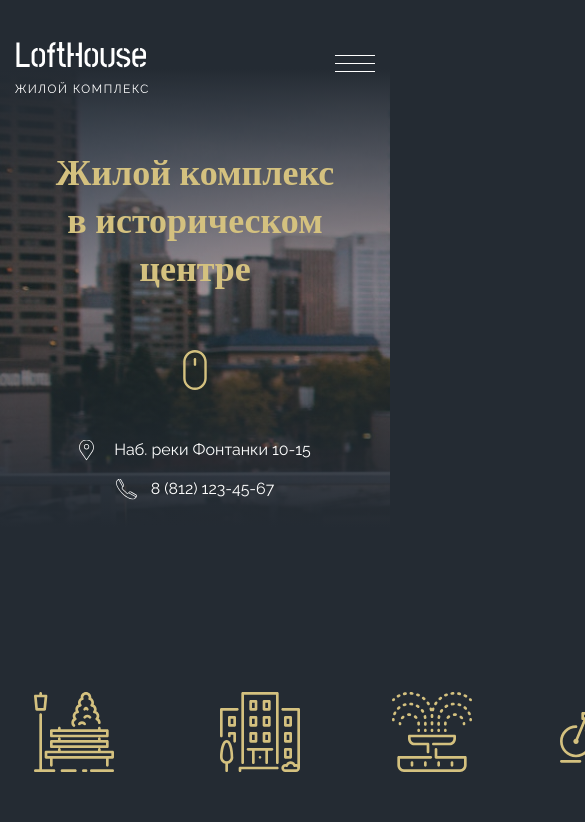
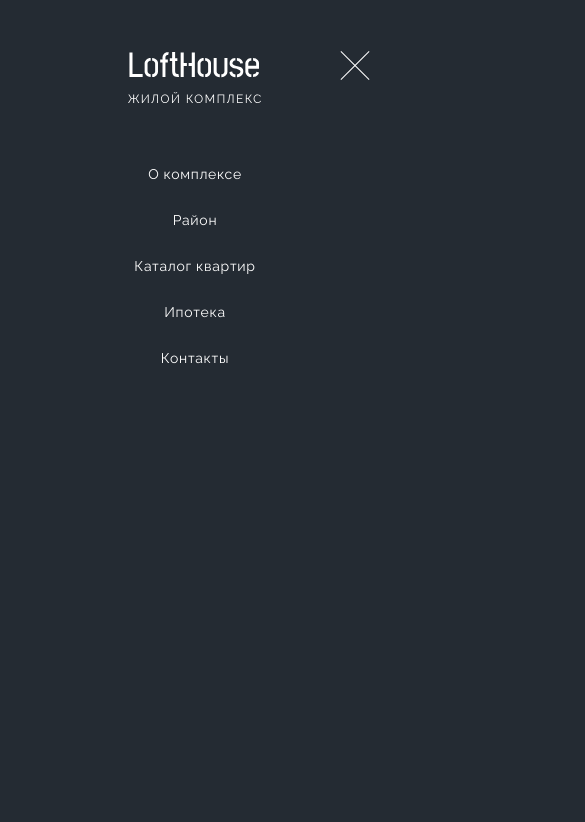
Before and after one commit to lolekmakso/Loft-House, a plain HTML site: page index.html in a window 390 px wide. Both pictures are taken after a click on the button 355 px from the left and 63 px from the top of the page. Shown: the top 822 px of the page, 585 px wide, since content can reach past the window. Drawn offline with nearby package versions, Linux system fonts and the light colour scheme.

Commit message:
added adaptive

```diff
--- a/index.html
+++ b/index.html
@@ -165,7 +165,7 @@
                 placeholder="Ваше телефон"
               />
 
-              <p class="form__privacy">
+              <p class="form__privacy form__privacy--bottom">
                 *Мы никому не передаем ваши данные.<br />
                 И не сохраняем ваш номер в базу.
               </p>
@@ -206,7 +206,7 @@
             <h2 class="title-2">Есть вопросы?</h2>
           </div>
           <form class="feedback__form form">
-            <p class="form__privacy">
+            <p class="form__privacy form__privacy--bottom">
               *Мы никому не передаем ваши данные.<br />
               И не сохраняем ваш номер в базу.
             </p>
@@ -275,5 +275,7 @@
         </div>
       </div>
     </footer>
+
+    <script src="/js/main.js"></script>
   </body>
 </html>
--- /dev/null
+++ b/js/main.js
@@ -0,0 +1,77 @@
+/* Nav icon */
+const navBtn = document.querySelector('.nav-icon-btn');
+const navIcon = document.querySelector('.nav-icon');
+const nav = document.querySelector('.header__top-row');
+
+navBtn.onclick = function () {
+    navIcon.classList.toggle('nav-icon--active');
+    nav.classList.toggle('header__top-row--mobile');
+    document.body.classList.toggle('no-scroll');
+}
+
+// /* Phone Mask */
+// mask('[data-tel-input]');
+
+// // Удаляем '+' если больше ничего не введено, чтобы показать placeholder
+// const phoneInputs = document.querySelectorAll('[data-tel-input]');
+// phoneInputs.forEach((input)=>{
+// 	input.addEventListener('input', ()=>{
+// 		if (input.value == '+') input.value = '';
+// 	})
+// 	input.addEventListener('blur', ()=>{
+// 		if (input.value == '+') input.value = '';
+// 	})
+// });
+
+// /* Yandex Map */
+
+// // Функция ymaps.ready() будет вызвана, когда
+// // загрузятся все компоненты API, а также когда будет готово DOM-дерево.
+// ymaps.ready(init);
+// function init(){
+// 	// Создание карты.
+// 	var map = new ymaps.Map('map', {
+// 		// Координаты центра карты.
+// 		// Порядок по умолчанию: «широта, долгота».
+// 		// Чтобы не определять координаты центра карты вручную,
+// 		// воспользуйтесь инструментом Определение координат.
+// 		center: [59.943543, 30.338928],
+// 		// Уровень масштабирования. Допустимые значения:
+// 		// от 0 (весь мир) до 19.
+// 		zoom: 16,
+// 	});
+
+// 	var myPlacemark = new ymaps.Placemark(
+// 		[59.943543, 30.338928],
+// 		{
+// 			balloonContent: `
+// 				<div class="balloon">
+// 					<div class="balloon__address">Наб. реки Фонтанки 10-15</div>
+// 					<div class="balloon__contacts">
+// 						<a href="tel:+78121234567">+8 (812) 123-45-67</a>
+// 					</div>
+// 				</div>
+// 			`,
+// 		},
+// 		{
+// 			iconLayout: 'default#image',
+// 			iconImageHref: './img/map/location-pin.svg',
+// 			iconImageSize: [40, 40],
+// 			iconImageOffset: [-20, -40],
+// 		}
+// 	);
+
+// 	map.controls.remove('geolocationControl'); // удаляем геолокацию
+// 	map.controls.remove('searchControl'); // удаляем поиск
+// 	map.controls.remove('trafficControl'); // удаляем контроль трафика
+// 	map.controls.remove('typeSelector'); // удаляем тип
+
+// 	// map.controls.remove('fullscreenControl'); // удаляем кнопку перехода в полноэкранный режим
+// 	// map.controls.remove('zoomControl'); // удаляем контрол зуммирования
+// 	map.controls.remove('rulerControl'); // удаляем контрол правил
+// 	map.behaviors.disable(['scrollZoom']); // отключаем скролл карты (опционально)
+
+// 	map.geoObjects.add(myPlacemark);
+//     myPlacemark.balloon.open();
+
+// }
--- a/scss/_base.scss
+++ b/scss/_base.scss
@@ -31,9 +31,17 @@ a {
   font-size: 36px;
   line-height: 48px;
   color: $accent;
+
+  @include tablet{
+    font-size: 28px;
+  }
 }
 
 .link-bold{
   color: $accent;
   font-weight: bold;
 }
+
+.no-scroll{
+  overflow: hidden;
+}
--- a/scss/_vars.scss
+++ b/scss/_vars.scss
@@ -11,6 +11,6 @@ $footer-bg: #2d343c;
 
 
 $desktop-small: 1200px;
-$tablet: 991.98px;
+$tablet: 959px;
 $tablet-small: 767.98px;
 $mobile: 575.98px;
--- a/scss/blocks/_appartments.scss
+++ b/scss/blocks/_appartments.scss
@@ -16,11 +16,18 @@
 
 .apartments__title {
   margin-bottom: 88px;
+
+  @include tablet {
+    margin-bottom: 44px;
+  }
 }
 
 .apartments__cards {
   display: grid;
   gap: 30px;
   grid-template-columns: repeat(2, 1fr);
-//   grid-template-columns: repeat(auto-fit, minmax(290px, 1fr));
+
+  @include tablet {
+    grid-template-columns: repeat(auto-fit, minmax(290px, 1fr));
+  }
 }
--- a/scss/blocks/_benefits.scss
+++ b/scss/blocks/_benefits.scss
@@ -1,4 +1,5 @@
 .benefits {
+  overflow: hidden;
   padding: 120px 0;
   position: relative;
 
@@ -18,6 +19,12 @@
 .benefits__row {
   display: flex;
   column-gap: 70px;
+
+  @include tablet {
+    display: grid;
+    gap: 30px;
+    grid-template-columns: repeat(auto-fit, minmax(290px, 1fr));
+  }
 }
 
 .benefits__item {
@@ -26,6 +33,12 @@
 
 .benefits__item-img {
   margin-bottom: 53px;
+
+  @include tablet {
+    width: 60px;
+    height: 60px;
+    margin-bottom: 20px;
+  }
 }
 
 .benefits__item__text {
@@ -34,4 +47,8 @@
   font-weight: 300;
   font-size: 20px;
   line-height: 27px;
+
+  @include tablet {
+    font-size: 16px;
+  }
 }
--- a/scss/blocks/_card.scss
+++ b/scss/blocks/_card.scss
@@ -52,4 +52,10 @@
   font-weight: 400;
   font-size: 24px;
   line-height: 28px;
+
+  @include tablet{
+    font-size: 20px;
+    left: 30px;
+    bottom: 35px;
+  }
 }
--- a/scss/blocks/_cta.scss
+++ b/scss/blocks/_cta.scss
@@ -8,6 +8,10 @@
     ),
     linear-gradient(0deg, rgba(36, 43, 51, 0.9), rgba(36, 43, 51, 0.9)),
     url(./../img/cta/cta-bg.jpg), #c4c4c4;
+
+  @include tablet {
+    padding: 60px 0;
+  }
 }
 
 .cta__title {
@@ -18,6 +22,10 @@
   display: grid;
   grid-template-columns: 1fr 1fr;
   gap: 30px;
+
+  @include tablet {
+    grid-template-columns: 1fr;
+  }
 }
 
 .cta__text {
@@ -26,11 +34,19 @@
   p + p {
     margin-top: 1em;
   }
+
+  @include tablet {
+    font-size: 14px;
+  }
 }
 
 .cta__form {
-    display: grid;
-    align-items: center;
-    gap: 35px 30px;
-    grid-template-columns: 1fr 1fr;
+  display: grid;
+  align-items: center;
+  gap: 35px 30px;
+  grid-template-columns: 1fr 1fr;
+
+  @include tablet {
+    grid-template-columns: 1fr;
+  }
 }
--- a/scss/blocks/_feedback.scss
+++ b/scss/blocks/_feedback.scss
@@ -1,14 +1,26 @@
 .feedback {
   padding-bottom: 180px;
+
+  @include tablet {
+    padding-bottom: 90px;
+  }
 }
 
 .feedback__title {
   margin-bottom: 38px;
+
+  @include tablet {
+    margin-bottom: 20px;
+  }
 }
 
 .feedback__form {
-    display: grid;
-    align-items: center;
-    grid-template-columns: repeat(4, 1fr);
-    gap: 30px;
+  display: grid;
+  align-items: center;
+  grid-template-columns: repeat(4, 1fr);
+  gap: 30px;
+
+  @include tablet {
+    grid-template-columns: 1fr;
+  }
 }
--- a/scss/blocks/_form.scss
+++ b/scss/blocks/_form.scss
@@ -25,6 +25,12 @@
   line-height: 16px;
   color: #e7e7e7;
   text-align: center;
+
+  &--bottom{
+    @include tablet{
+      grid-row: 4 / 5;
+    }
+  }
 }
 
 .form__btn {
--- a/scss/blocks/_header.scss
+++ b/scss/blocks/_header.scss
@@ -25,6 +25,39 @@
   align-items: center;
 }
 
+.header__top-row--mobile {
+  position: fixed;
+  z-index: 9;
+  left: 0;
+  top: 0;
+  width: 100%;
+  height: 100%;
+  background-color: $dark;
+  display: flex;
+  flex-direction: column;
+  justify-content: flex-start;
+  align-items: center;
+  row-gap: 60px;
+  padding-top: 40px;
+  margin-bottom: 40px;
+
+  .header__nav {
+    display: block;
+  }
+
+  .nav__list {
+    flex-direction: column;
+    align-items: center;
+    row-gap: 30px;
+  }
+
+  .header__nav-btn {
+    position: fixed;
+    top: 50px;
+    right: 15px;
+  }
+}
+
 .header__nav {
   @include tablet {
     display: none;
@@ -47,7 +80,7 @@
   color: $accent;
   font-weight: 700;
 
-  @include tablet{
+  @include tablet {
     font-size: 36px;
     padding-bottom: 100px;
   }
@@ -65,7 +98,7 @@
   grid-template-columns: 1fr 1fr;
   gap: 30px;
 
-  @include tablet-small{
+  @include tablet-small {
     display: flex;
     flex-direction: column;
     align-items: center;
--- a/scss/blocks/_section-map.scss
+++ b/scss/blocks/_section-map.scss
@@ -14,10 +14,18 @@
     font-size: 400px;
     font-family: $font-accent;
   }
+
+  @include tablet {
+    padding: 90px 0;
+  }
 }
 
 .section-map__title {
   margin-bottom: 88px;
+
+  @include tablet {
+    margin-bottom: 44px;
+  }
 }
 
 .section-map__map {
--- a/scss/blocks/_video.scss
+++ b/scss/blocks/_video.scss
@@ -1,4 +1,5 @@
 .video {
+  overflow: hidden;
   text-align: center;
   position: relative;
 
@@ -42,9 +43,14 @@
   top: 50%;
   transform: translate(-50%, -50%);
   transition: all 0.2s ease-in;
+
+  @include tablet {
+    width: 80px;
+    height: 80px;
+  }
 }
 
-.video__link:hover .video__icon{
-    transform: translate(-50%, -50%) scale(1.2);
-    filter: saturate(1.5);
+.video__link:hover .video__icon {
+  transform: translate(-50%, -50%) scale(1.2);
+  filter: saturate(1.5);
 }
```
Also changed, not shown: style.css.
